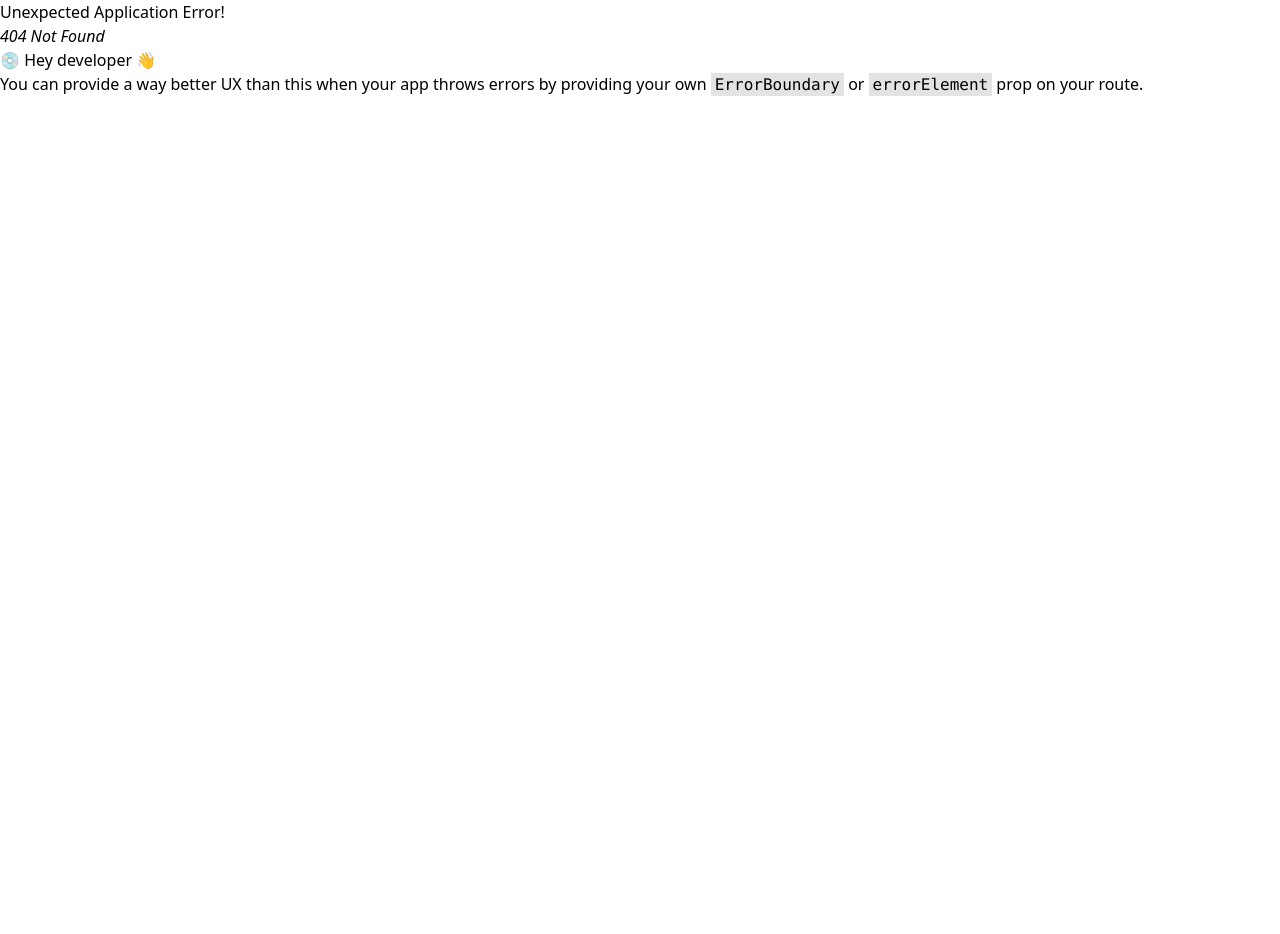
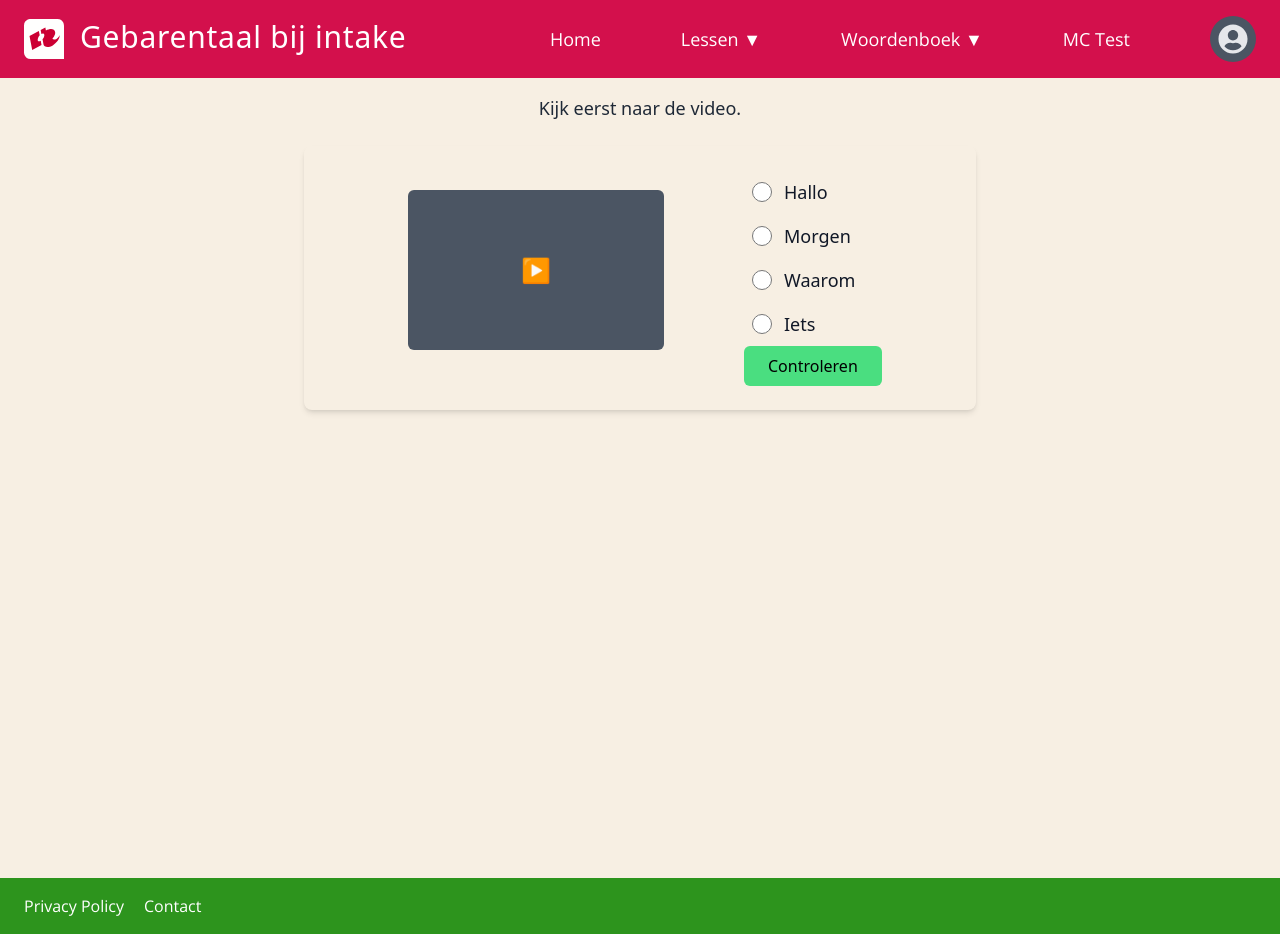
Before and after one commit to QuintenVanDerBlom/SignWitch, a React (Vite) app: page /mpcq in a window 1280 px wide. Before the commit this address had no page. Before the commit the page ends 800 px from the top, so only its background shows below. Built offline with nearby package versions, Linux system fonts and the light colour scheme.

Commit message:
Tailwind bs gefixt. Component beginnen met maken

```diff
--- a/src/components/MultipleChoice.jsx
+++ b/src/components/MultipleChoice.jsx
@@ -1,20 +1,79 @@
-// import {useState} from "react";
-//
-//
-// function MultipleChoice({option, onNext}) {
-//     const {question, options, correctAnswer} = questionData;
-//     const [selectedOption, setSelectedOption] = useState(null)
-//     const [isAnswered, setIsAnswered] = useState(false)
-//
-//
-//     function handleOptionClick(option) {
-//         setSelectedOption(option)
-//         setIsAnswered(true)
-//     }
-//
-//     return (
-//
-//     );
-// }
-//
-// export default MultipleChoice;
+
+
+
+function MultipleChoice() {
+    const quizData = [
+        {
+            id: 1,
+            question: "Welke gebaar wordt hier getoond?",
+            options: [{
+                id: "1",
+                answer: "Hallo"
+            },
+                {
+                    id: "2",
+                    answer: "Morgen"
+                },
+                {
+                    id: "3",
+                    answer: "Waarom"
+                },
+                {
+                    id: "4",
+                    answer: "Iets"
+                }
+            ],
+            correctAnswer: "Waarom",
+        },
+
+    ]
+
+    return (
+        <div className="min-h-screen flex flex-col items-center p-4">
+            <p className="text-lg text-gray-800 text-center mb-6">
+                Kijk eerst naar de video.
+            </p>
+
+            <div className="w-full max-w-2xl p-6 rounded-lg shadow-md flex flex-row ">
+                {/*Video placeholder*/}
+                <div className="w-2/3 flex mb-4 justify-center items-center">
+                    <div className="w-64 h-40 bg-gray-600 flex justify-center items-center rounded-md">
+                        <span className="text-white text-2xl">▶️</span>
+
+                    </div>
+                </div>
+
+                <form action="" >
+                    <div className="flex flex-col">
+                        {quizData.length > 0 && quizData[0].options.map((option, i) => (
+                            <label htmlFor="" key={i} className="flex items-center space-x-3  p-2 rounded-md hover:bg-gray-100">
+                                <input type="radio"
+                                       value={option.id}
+                                       className="w-5 h-5 text-red-500 focus:ring-red-500"
+                                       name="quiz"
+                                />
+                                <span className="text-lg text-gray-900">{option.answer}</span>
+                            </label>
+                        ))}
+                    </div>
+
+
+                    <div className="max-w-max">
+
+                        <button type="submit" className="bg-green-400 px-6 py-2 rounded-md text-black hover:bg-green-700 hover:text-white">
+                            Controleren
+                        </button>
+
+                    </div>
+
+                </form>
+
+            </div>
+
+        </div>
+
+    )
+
+}
+
+export default MultipleChoice;
--- a/src/layouts/Layout.jsx
+++ b/src/layouts/Layout.jsx
@@ -50,7 +50,7 @@ function Layout() {
                             </ul>
                         </li>
                         <li>
-                            <Link to="/lessen/1/1" className="hover:underline transition-all">
+                            <Link to="/mpcq" className="hover:underline transition-all">
                                 MC Test
                             </Link>
                         </li>
--- a/src/pages/Exercise.jsx
+++ b/src/pages/Exercise.jsx
@@ -1,5 +1,6 @@
 
 import {Link, useParams} from "react-router";
+import MultipleChoice from "../components/MultipleChoice.jsx";
 
 
 function Exercise() {
@@ -10,6 +11,7 @@ function Exercise() {
     return (
         <div className="flex justify-center py-5 flex-col items-center">
             <h1 className="text-title-color text-4xl font-k2d">Opdracht {exercise_id}</h1>
+            <MultipleChoice/>
 
         </div>
     )
--- a/src/pages/Quizzes/MultipleChoiceQuiz.jsx
+++ b/src/pages/Quizzes/MultipleChoiceQuiz.jsx
@@ -2,103 +2,139 @@
 
 
 function MultipleChoiceQuiz() {
-    const quizData = [
-        {
-            id: 1,
-            question: "Welke gebaar wordt hier getoond?",
-            options: [{
-                id: "1",
-                answer: "Hallo"
-                },
-                {
-                   id: "2",
-                   answer: "Goede Morgen"
-                },
-                {
-                    id: "3",
-                    answer: "Waarom"
-                },
-                {
-                    id: "4",
-                    answer: "Iets"
-                }
-                ],
-            correctAnswer: "Waarom",
-        },
-        {
-            id: 2,
-            question: "Wat is de volgorde van de getoonde gebaren?",
-            options: [
-                {
-                    id: "1",
-                    answer: "Ja, Nee, Iets"
-                },
-                {
-                    id: "2",
-                    answer: "Hoe, Wat, Waar"
-                },
-                {
-                    id: "3",
-                    answer: "Moet, Waarom, Nee"
-                },
-                {
-                    id: "4",
-                    answer: "Veel, Weinig, Enorm"
-                }
-            ],
-            correctAnswer: "Veel, Weinig, Enorm",
-        },
-
-    ]
-
-    return (
-        <article className= "text-black">
-            <h1 className = "font-k2d font-bold text-black justify-center flex text-2xl">
-                {quizData.length > 0 ? quizData[0].question : ""}
-            </h1>
-            <form action="" className="flex-col justify-end container font-openSans">
-
-                {quizData.length > 0 && quizData[0].options.map((option, i) => (
-                    <div key={i}>
-                    <input type="radio"
-                           value={option.id}
-                           className="px-4 mx-auto"
-                    />
-                        <label htmlFor="">{option.answer}</label>
-                    </div>
-                ))}
-
-                <button
-                type="submit"
-                className="px-4 py-4 rounded mx-auto "
-                >
-                    Controleren
-                </button>
-
-            </form>
-
-            <h1 className = "font-k2d font-bold text-black justify-center flex text-2xl">
-                {quizData.length > 0 ? quizData[1].question : ""}
-            </h1>
-            <form action="" className="flex-col felx container font-openSans">
-
-                {quizData.length > 0 && quizData[1].options.map((option, i) => (
-                    <div key={i} className="justify-center felx container font-openSans">
-                        <input type="radio"
-                               value={option.id}
-                               className="px-4 mx-auto"
-                        />
-                        <label htmlFor="">{option.answer}</label>
-                    </div>
-                ))}
-
-            </form>
-        </article>
-
-    )
-
-}
+//     const quizData = [
+//         {
+//             id: 1,
+//             question: "Welke gebaar wordt hier getoond?",
+//             options: [{
+//                 id: "1",
+//                 answer: "Hallo"
+//                 },
+//                 {
+//                    id: "2",
+//                    answer: "Morgen"
+//                 },
+//                 {
+//                     id: "3",
+//                     answer: "Waarom"
+//                 },
+//                 {
+//                     id: "4",
+//                     answer: "Iets"
+//                 }
+//                 ],
+//             correctAnswer: "Waarom",
+//         },
+//         {
+//             id: 2,
+//             question: "Wat is de volgorde van de getoonde gebaren?",
+//             options: [
+//                 {
+//                     id: "1",
+//                     answer: "Ja, Nee, Iets"
+//                 },
+//                 {
+//                     id: "2",
+//                     answer: "Hoe, Wat, Waar"
+//                 },
+//                 {
+//                     id: "3",
+//                     answer: "Moet, Waarom, Nee"
+//                 },
+//                 {
+//                     id: "4",
+//                     answer: "Veel, Weinig, Enorm"
+//                 }
+//             ],
+//             correctAnswer: "Veel, Weinig, Enorm",
+//         },
+//
+//     ]
+//
+//     return (
+//         <div className="min-h-screen flex flex-col items-center p-4">
+//             <h1 className="font-k2d font-bold text-black text-2xl mb-4 text-center">
+//                 Les 1 - Vraagwoorden - Opdracht 1
+//             </h1>
+//             <p className="text-lg text-gray-800 text-center mb-6">
+//                 Kijk eerst naar de video.
+//             </p>
+//
+//             <div className="w-full max-w-2xl bg-white p-6 rounded-lg shadow-md flex flex-row ">
+//                 {/*Video placeholder*/}
+//                 <div className="w-2/3 flex mb-4 justify-center items-center">
+//                     <div className="w-64 h-40 bg-gray-600 flex justify-center items-center rounded-md">
+//                         <span className="text-white text-2xl">▶️</span>
+//
+//                     </div>
+//                 </div>
+//
+//                 <form action="" >
+//                     <div className="flex flex-col">
+//                         {quizData.length > 0 && quizData[0].options.map((option, i) => (
+//                             <label htmlFor="" key={i} className="flex items-center space-x-3  p-2 rounded-md hover:bg-gray-100">
+//                                 <input type="radio"
+//                                        value={option.id}
+//                                        className="w-5 h-5 text-red-500 focus:ring-red-500"
+//                                        name="quiz"
+//                                 />
+//                                 <span className="text-lg text-gray-900">{option.answer}</span>
+//                             </label>
+//                         ))}
+//                     </div>
+//
+//
+//                     <div className="max-w-max">
+//
+//                         <button type="submit" className="bg-green-400 px-6 py-2 rounded-md text-black hover:bg-green-700 hover:text-white">
+//                             Controleren
+//                         </button>
+//
+//                     </div>
+//
+//                 </form>
+//
+//             </div>
+//
+//         </div>
+//
+//     )
+//
+// }
 
 export default MultipleChoiceQuiz;
 
 // "Ja, Nee, Iets", "Hoe, Wat, Waar", "Moet, Waarom, Nee", "Veel, Weinig, Enorm"
+
+// <article className= "text-black">
+//     <h1 className = "font-k2d font-bold text-black justify-center flex text-2xl">
+//         {quizData.length > 0 ? quizData[0].question : ""}
+//     </h1>
+//
+//     <div className="flex flex-row container content-center items-center justify-center">
+//         <img src="" alt=""/>
+//         <div className="px-4 py-4 mx-auto">
+//             <form action="" className="flex flex-col items-start justify-between content-evenly container font-openSans">
+//
+//                 {quizData.length > 0 && quizData[0].options.map((option, i) => (
+//                     <div key={i}>
+//                         <input type="radio"
+//                                value={option.id}
+//                                className="p-4 mx-auto justify-between"
+//                         />
+//                         <label htmlFor="">{option.answer}</label>
+//                     </div>
+//                 ))}
+//
+//                 <button
+//                     type="submit"
+//                     className="px-4 py-2 my-2 bg-green-500 mx-1 text-black rounded hover:bg-green-700 hover:text-white"
+//                 >
+//                     Controleren
+//                 </button>
+//
+//             </form>
+//         </div>
+//     </div>
+//
+// </article>
```
Also changed, not shown: src/App.jsx (+5 -4 lines).
